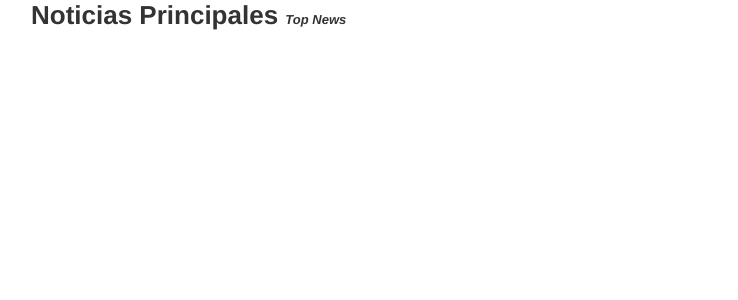
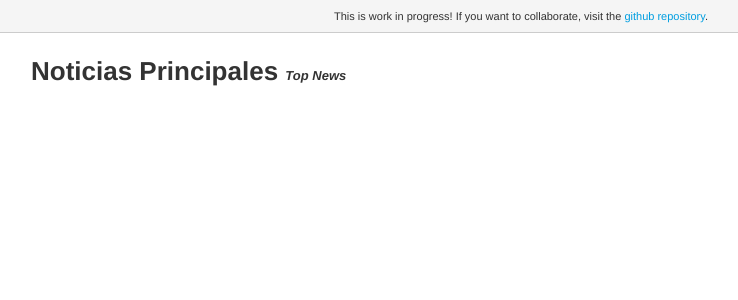
Before and after one commit to raliste/supmeme, a Flask app: page / in a window 1280 px wide. Shown: the top 300 px of the page, without its empty margins (119-857 px from the left). Run offline with Flask 2, Linux system fonts and the light colour scheme; data that the repository does not hold is empty; some web fonts are replaced.

Commit message:
Adds disclaimer.

```diff
--- a/frontend/static/css/main.css
+++ b/frontend/static/css/main.css
@@ -37,14 +37,20 @@ section#articles {
 
 article {
   margin-bottom: 20px;
-  border-bottom: solid 1px #CCC;
-}
-
-section#articles article:last-child {
-  border-bottom: none;
+  padding-bottom: 20px;
+  border-bottom: solid 1px #DDD;
 }
 
 article h2 {
   font-size: 16px;
   display: inline;
 }
+
+#disclaimer {
+  text-align: center;
+  padding: 10px 0;
+  font-size: 11px;
+  border-bottom: solid 1px #CCC;
+  margin-bottom: 23px;
+  background-color: whitesmoke;
+}
--- a/frontend/templates/base.html
+++ b/frontend/templates/base.html
@@ -7,6 +7,7 @@
   <link rel="stylesheet" href="{{ url_for('static', filename="css/main.css") }}" />
 </head>
 <body>
+<div id="disclaimer">This is work in progress! If you want to collaborate, visit the <a href="http://github.com/raliste/supmeme">github repository</a>.</div>
 <div id="content">{% block content %}{% endblock %}</div>
 </body>
 </html>
```
